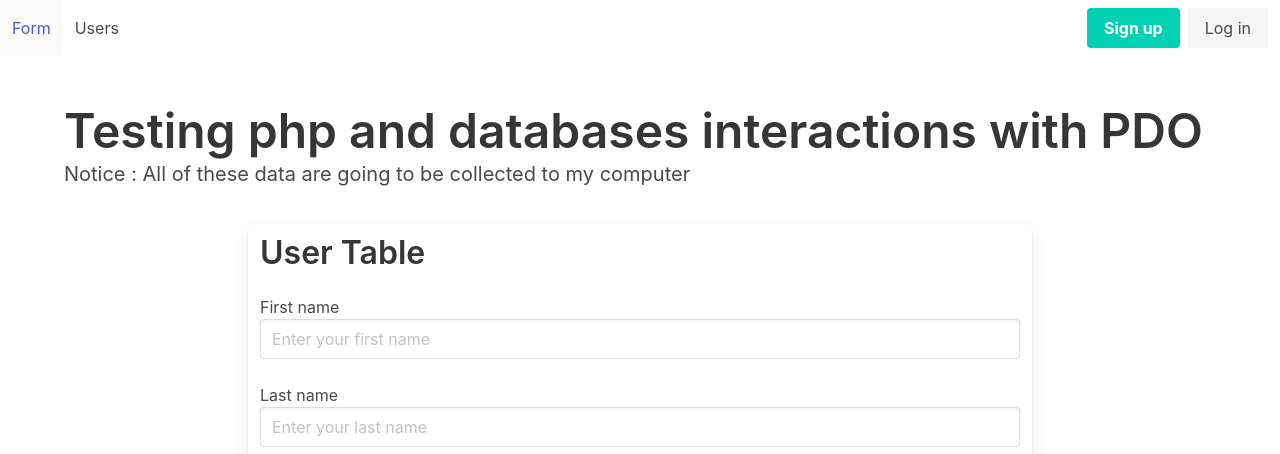
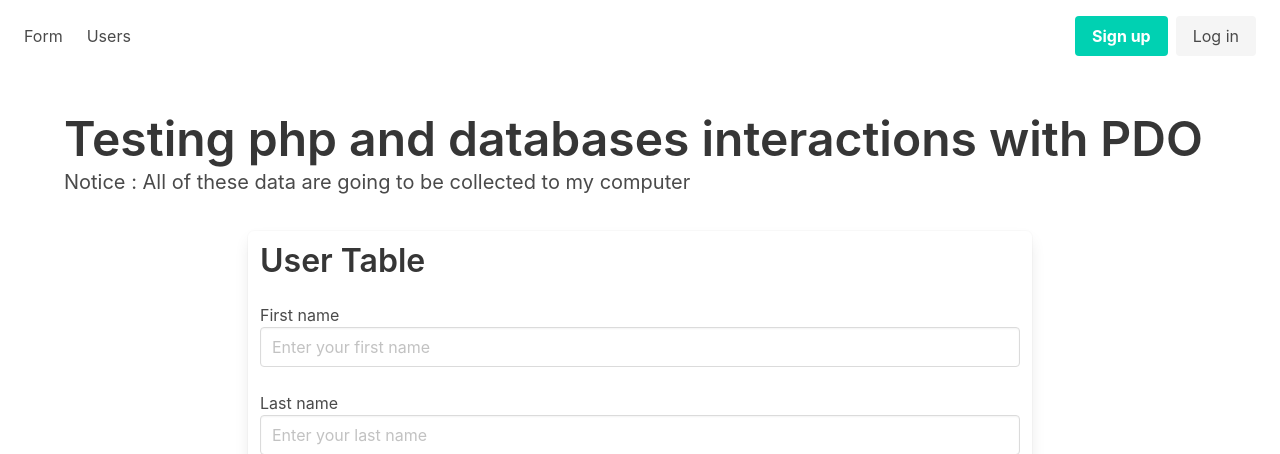
Before and after one commit to BastienVienet/SQLform, a PHP site: page /index.php in a window 1280 px wide. Shown: the top 454 px of the page. Run offline with PHP 8.4, Linux system fonts and the light colour scheme.

Commit message:
New margins to the navbar

```diff
--- a/header.php
+++ b/header.php
@@ -9,10 +9,9 @@
           href="https://cdn.jsdelivr.net/npm/bulma@0.9.3/css/bulma.min.css">
 </head>
 <body>
-<nav class="navbar"
+<nav class="navbar mx-3 mt-2"
      role="navigation"
      aria-label="main navigation">
-
     <div id="navbarBasicExample"
          class="navbar-menu is-active">
         <div class="navbar-start">
```
